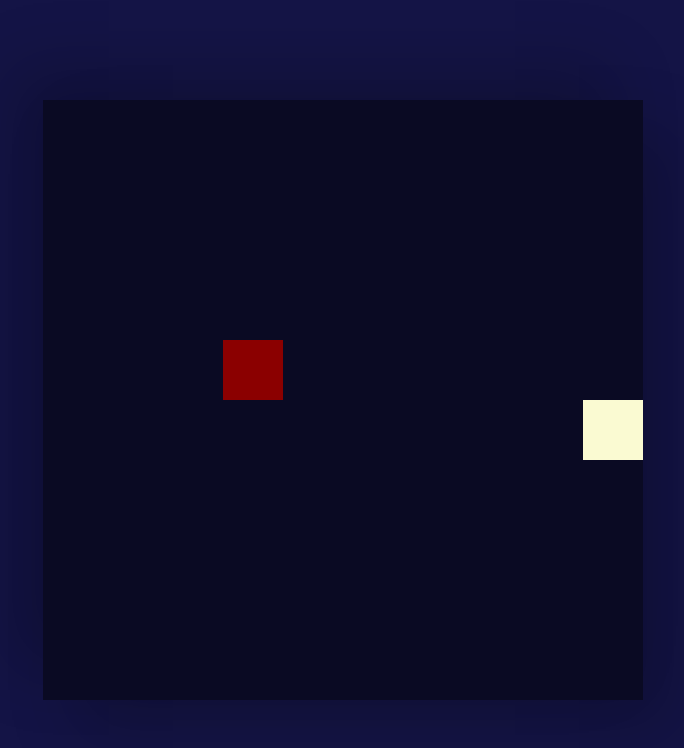
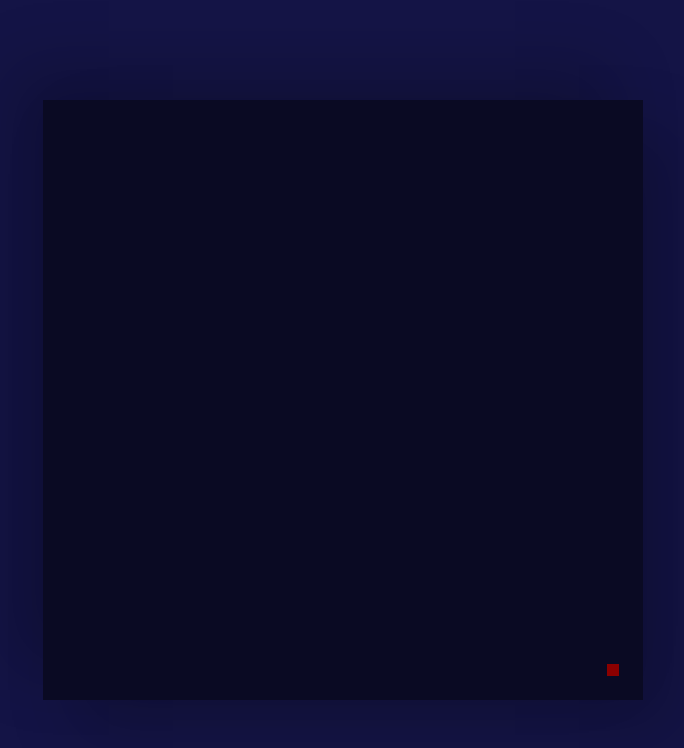
Before and after one commit to saiefelgebali/snakebali, a React (Create React App) app: page / in a window 1280 px wide. Shown: the top 748 px of the page, without its empty margins (297-981 px from the left). Built offline with nearby package versions, Linux system fonts and the light colour scheme.

Commit message:
IMPROVED: Optimization

```diff
--- a/src/components/Board.jsx
+++ b/src/components/Board.jsx
@@ -1,5 +1,5 @@
 import { useEffect, useState } from 'react'
-import { setupGame, mapBoard } from "./Game";
+import { setupGame, update } from "./Game";
 import { useInterval } from '../lib/useInterval';
 import { handleUserInput } from '../lib/control';
 import { handleCanvasAspectRatio } from '../lib/utils';
@@ -8,30 +8,58 @@ import { handleCanvasAspectRatio } from '../lib/utils';
 window.addEventListener("load", handleCanvasAspectRatio)
 window.addEventListener("resize", handleCanvasAspectRatio);
 
+const Row = (index, children) => (
+    <div key={index} data-row={index} className="row">{children}</div>
+);
+const Cell = (index) => (
+    <div key={index} data-col={index} className="cell"></div>
+);
+
+function setupBoard(boardLength) {
+    const rows = [];
+    for (let row = 0; row < boardLength; row++) {
+        const cells = [];
+        for (let col = 0; col < boardLength; col++) {
+            cells.push(Cell(col));
+        }
+        rows.push(Row(row, cells));
+    }
+    return rows;
+}
+
 function Board() {
     /**
      * Snake Board & Game Logic
      */
 
-    const tickTime = 1000;
+    const tickTime = 50;
     const [tick, setTick] = useState(0);
 
-    const boardLength = 10;
-    const [game] = useState(setupGame(boardLength))
+    const boardLength = 50;
+    const [board, setBoard] = useState();
+    const [game, setGame] = useState();
 
     // Initial Load
     useEffect(() => {
+        const newBoard = setupBoard(boardLength);
+        setBoard(newBoard);
+        const newGame = setupGame(boardLength);
+        setGame(newGame);
         // User Snake Controls
-        window.addEventListener("keyup", (e) => handleUserInput(e, game.snake));
+        window.addEventListener("keyup", (e) => handleUserInput(e, newGame.snake));
     }, []);
 
     useInterval(tickTime, ()=> {
         // Tick on interval & rerender component
-        game.snake.move();
+        update(game);
         setTick(tick+1);
     });
 
-    return mapBoard(game, boardLength);
+    if (board === undefined) {
+        return null;
+    }
+
+    return board;
 
 }
 
--- a/src/components/Cells.jsx
+++ /dev/null
@@ -1,42 +0,0 @@
-export default function getCell(row, col, game) {
-    const snake = game.snake;
-    const food = game.food;
-
-    if (isSnakeHead(row, col, snake)) {
-        return SnakeHead(col);
-    }
-    else if (isFood(row, col, food)) {
-        return Food(col);
-    }
-    else if (isSnakeNode(row, col, snake)) {
-        return SnakeNode(col);
-    }
-    else {
-        return Cell(col);
-    }
-}
-
-// Cells
-const SnakeHead = (col) => (
-    <div key={col} className="cell snake-cell snake-head"></div>
-)
-const SnakeNode = (col) => (
-    <div key={col} className="cell snake-cell"></div>
-)
-const Food = (col) => (
-    <div key={col} className="cell food-cell"></div>
-)
-const Cell = (col) => (
-    <div key={col} className="cell"></div>
-)
-
-// Cell Checks
-function isSnakeHead(row, col, snake) {
-    return snake.head[0] === row && snake.head[1] === col;
-}
-function isSnakeNode(row, col, snake) {
-    return snake.nodes.some(node => node[0] === row && node[1] === col);
-}
-function isFood(row, col, food) {
-    return food[0] === row && food[1] === col;
-}
--- a/src/components/Game.js
+++ b/src/components/Game.js
@@ -1,5 +1,4 @@
 import Snake from "./Snake";
-import getCell from "./Cells";
 import { randomInteger } from "../lib/utils";
 
 class Game {
@@ -30,7 +29,6 @@ export function setupGame(boardLength) {
 
 export function mapBoard(game, boardLength) {
     const rows = [];
-    debugger
     for (let row = 0; row < boardLength; row++) {
         const cells = [];
         for (let col = 0; col < boardLength; col++) {
@@ -41,3 +39,74 @@ export function mapBoard(game, boardLength) {
     }
     return rows;
 }
+
+function getCell(rowNum, colNum) {
+    try {
+        const row = document.querySelector(`[data-row="${rowNum}"]`);
+        const cell = row.querySelector(`[data-col="${colNum}"]`);
+        return cell;
+    } catch {
+        return null;
+    }
+}
+
+function removeSnake(snake) {
+    // Remove prev snake position
+    const snakeHead = getCell(snake.head[0], snake.head[1]);
+    if (snakeHead) {
+        snakeHead.className = "cell";
+    }
+    try {
+        snake.nodes.forEach(node => {
+            if (node){
+                const cell = getCell(node[0], node[1]);
+                if (cell) cell.className = "cell";
+            }
+        });
+    } catch {
+
+    }
+}
+
+function addSnake(snake) {
+    // Add new snake position
+    const snakeHead = getCell(snake.head[0], snake.head[1]);
+    if (snakeHead) {
+        snakeHead.classList.add("snake-cell", "snake-head");
+    }
+    snake.nodes.forEach(node => {
+        const cell = getCell(node[0], node[1]);
+        if (cell) {
+            cell.classList.add("snake-cell");
+        }
+    });
+}
+
+function removeFood(food) {
+    // Remove prev food position
+    const cell = getCell(food[0], food[1]);
+    if (cell) {
+        cell.className = "cell";
+    }
+}
+function addFood(food) {
+    // Remove prev food position
+    const cell = getCell(food[0], food[1]);
+    if (cell) {
+        cell.classList.add("food-cell");
+    }
+}
+
+export function update(game) {
+    if (game === undefined) return null;
+
+    removeFood(game.food);
+
+    removeSnake(game.snake);
+
+    game.snake.move();
+
+    addSnake(game.snake);
+
+    addFood(game.food);
+}
--- a/src/lib/Direction.js
+++ b/src/lib/Direction.js
@@ -1,6 +1,8 @@
-export default {
+const Direction = {
     RIGHT: "right",
     DOWN: "down",
     LEFT: "left",
     UP: "up"
 }
+
+export default Direction;
```
